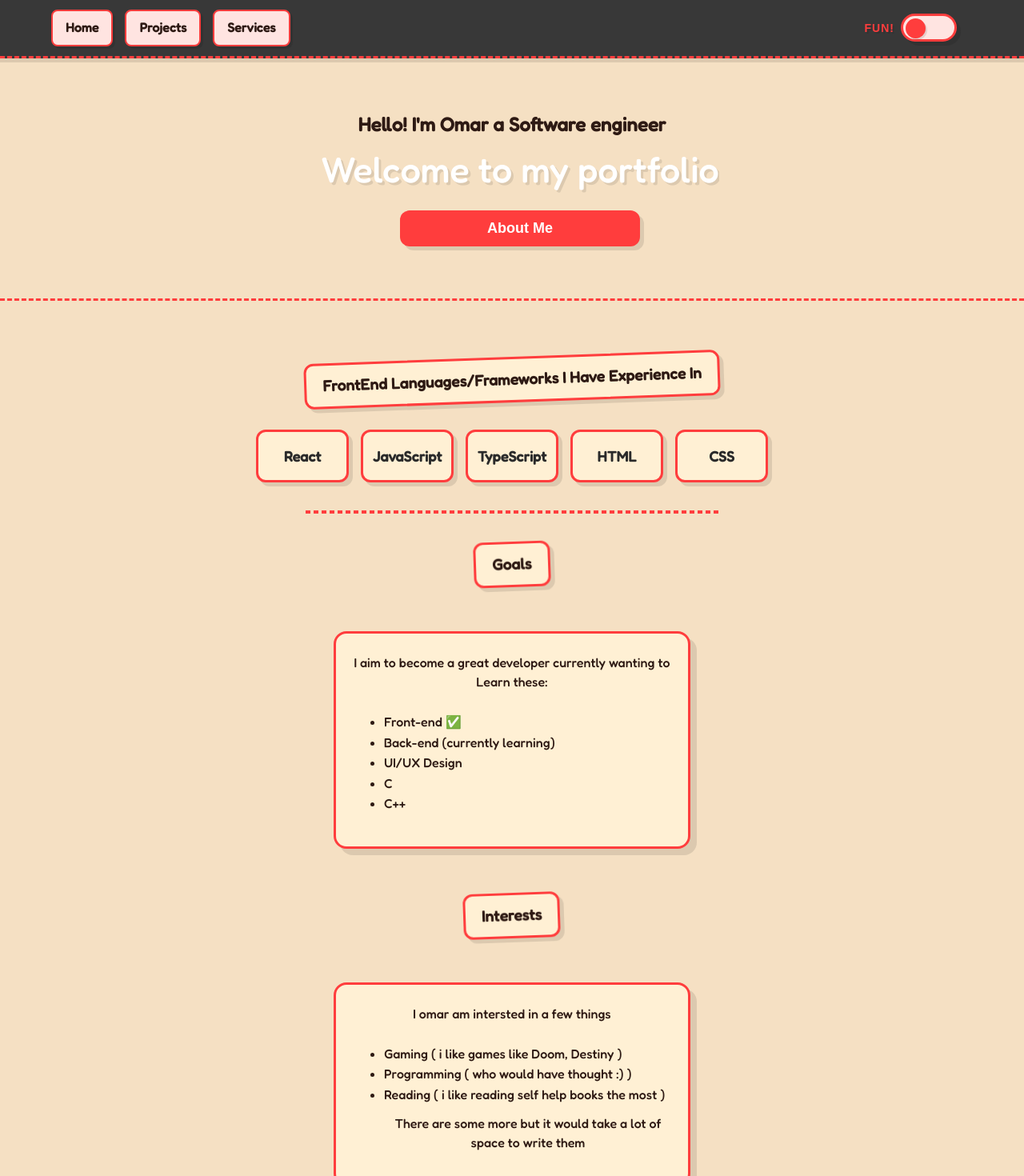
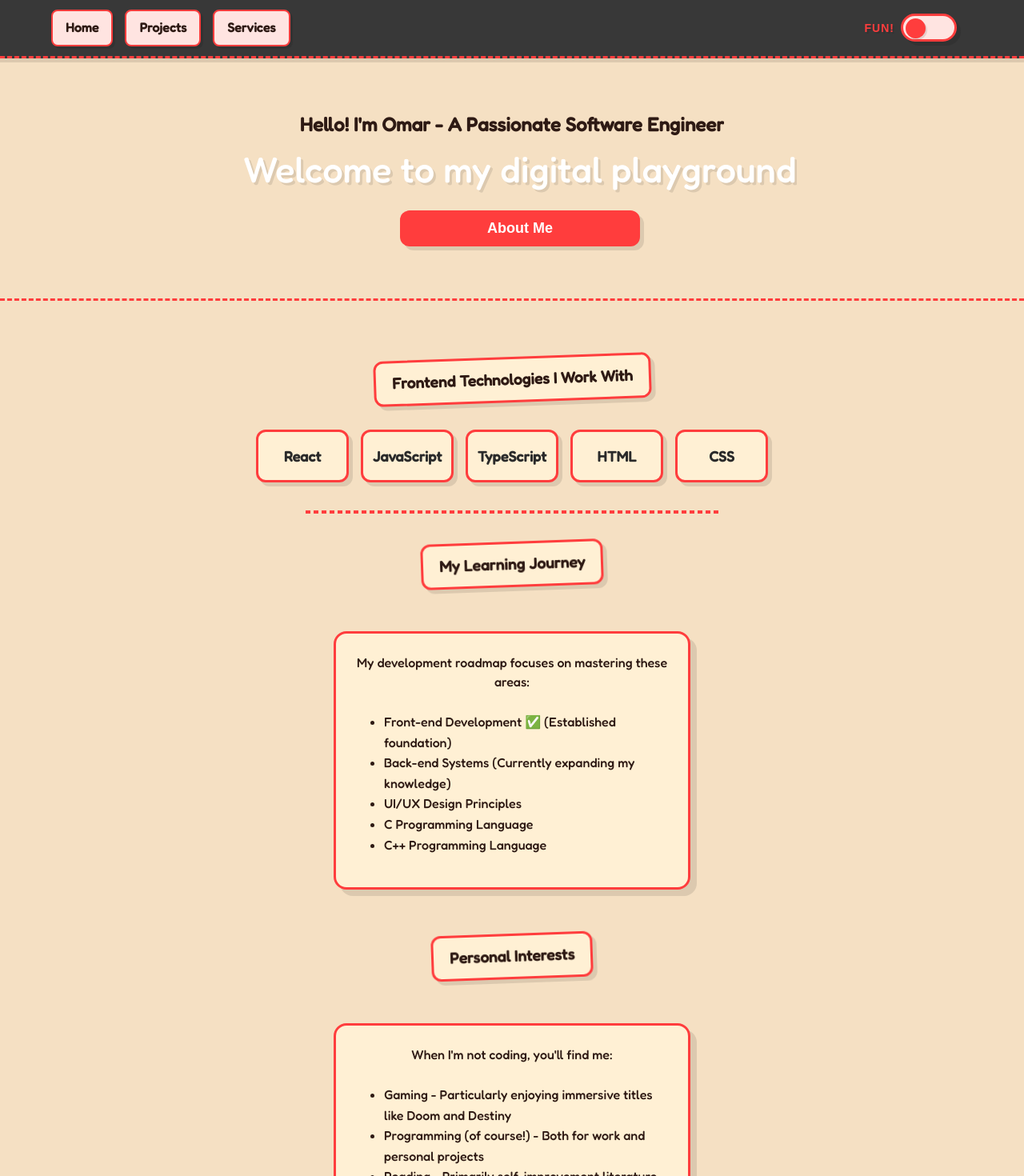
Before and after one commit to bonkmaster2010/portfolio, a React (Vite) app in the folder portfolio/: page / in a window 1280 px wide. Shown: the top 1470 px of the page at 80% size. Built offline with nearby package versions, Linux system fonts and the light colour scheme.

Commit message:
i think u can figure out what this update is

```diff
--- a/portfolio/src/App.tsx
+++ b/portfolio/src/App.tsx
@@ -8,34 +8,31 @@ function AboutMe() {
   const [mj, setMj] = useState(false);
   const [quote, setQuote] = useState(randomQuote);
 
-
   return (
     <>
       <KonamiEgg/>
       <div className='my-intro'>
-          <h2>Hello! I'm Omar a Software engineer</h2>
-        <p>Welcome to my portfolio</p>
+        <h2>Hello! I'm Omar - A Passionate Software Engineer</h2>
+        <p>Welcome to my digital playground</p>
         <button onClick={() => setMj(true)} id='mj'>About Me</button>
       </div>
 
       <div className='about-me'>
-
         {mj && (
           <div className='overlay' onClick={() => setMj(false)}>
             <div className='modal' onClick={(e) => e.stopPropagation()}>
-              <p>I'm Omar, a self-taught developer from Cairo, Egypt. I started learning web development and since then, I've been building real projects, learning by doing.</p>
-              <p>So far, I’ve completed 13 projects — including apps like a calculator, to-do list, blog, dashboard, and even an e-commerce site. Every project pushed me to learn something new and solve real problems.</p>
-              <p>I'm currently focused on learning full-stack development, and I'm excited to see what the future holds!</p>
+              <p>I'm Omar, a self-taught developer from Cairo, Egypt who fell in love with coding. My journey began with web development, and I've been building real-world projects ever since - learning through hands-on experience.</p>
+              <p>To date, I've successfully completed 13 diverse projects ranging from practical tools like calculators and to-do lists to complex applications including blogs, dashboards, and even a full e-commerce platform. Each project has been a stepping stone, challenging me to solve problems and expand my skills.</p>
+              <p>Currently, I'm diving deep into full-stack development, excited to bridge the gap between frontend and backend systems while continuing to grow as a developer.</p>
 
               <div className='project-highlights'>
-                <p>❁ Project Hightlights ❁</p>
+                <p>❁ Project Highlights ❁</p>
                 <ul>
-                  <li><b>Fnaf 1</b> - currently being built its a top view fnaf 1 game i tried my best to make it first person using three.js but my device can't handle it</li>
-                  <li><b>BirAnA</b> - My biggest project yet im proud of it took me around 2 weeks to finish it </li>
-                  <li><b>Guess N Live</b> - this project was really fun to build! its not as hard as the other's but i love it!</li>
-                  <li><b>Expense-Tracker</b> - this project was hard for me because i got an error every like second but im happy it turned out well (kinda)</li>
+                  <li><b>FNAF 1 Recreation</b> - A top-down interpretation of the classic horror game (Originally attempted as a first-person experience using Three.js, but optimized for broader device compatibility)</li>
+                  <li><b>BirAnA</b> - My most ambitious project to date, representing two weeks of focused development and problem-solving</li>
+                  <li><b>Guess N Live</b> - A particularly enjoyable build that combines fun gameplay with clean implementation</li>
+                  <li><b>Expense-Tracker</b> - A challenging project that pushed my debugging skills and ultimately resulted in a functional financial tool</li>
                 </ul>
-
               </div>
 
               <button id='mj-check' onClick={() => setMj(false)}>Close</button>
@@ -43,7 +40,7 @@ function AboutMe() {
           </div>
         )}
 
-        <h2 className='intro-label'>FrontEnd Languages/Frameworks I Have Experience In</h2>
+        <h2 className='intro-label'>Frontend Technologies I Work With</h2>
         <div className='my-skills'>
           <span className='skills-card'>React</span>
           <span className='skills-card'>JavaScript</span>
@@ -53,34 +50,33 @@ function AboutMe() {
         </div>
 
         <hr id='intro-hr' />
-        <h2 className='intro-label'>Goals</h2>
+        <h2 className='intro-label'>My Learning Journey</h2>
         <div className='intersts'>
-        <p>I aim to become a great developer currently wanting to Learn these: </p>
+          <p>My development roadmap focuses on mastering these areas:</p>
           <ul>
-          <li>Front-end ✅</li>
-          <li>Back-end (currently learning)</li>
-          <li>UI/UX Design</li>
-          <li>C</li>
-          <li>C++</li>
+            <li>Front-end Development ✅ (Established foundation)</li>
+            <li>Back-end Systems (Currently expanding my knowledge)</li>
+            <li>UI/UX Design Principles</li>
+            <li>C Programming Language</li>
+            <li>C++ Programming Language</li>
           </ul>
         </div>
 
-        <h2 className='intro-label'>Interests</h2>
+        <h2 className='intro-label'>Personal Interests</h2>
         <div className='intersts'>
-        <p>I omar am intersted in a few things</p>
+          <p>When I'm not coding, you'll find me:</p>
           <ul>
-          <li>Gaming ( i like games like Doom, Destiny )</li>
-          <li>Programming ( who would have thought :) )</li>
-          <li>Reading ( i like reading self help books the most )</li>
-          <p style={{marginTop: "10px", textAlign: "center"}}>There are some more but it would take a lot of space to write them </p>
+            <li>Gaming - Particularly enjoying immersive titles like Doom and Destiny</li>
+            <li>Programming (of course!) - Both for work and personal projects</li>
+            <li>Reading - Primarily self-improvement literature and tech-related content</li>
+            <p style={{marginTop: "10px", textAlign: "center"}}>Among many other hobbies that keep life interesting!</p>
           </ul>
         </div>
 
-        <h2 className='intro-label'>Quotes i like</h2>
+        <h2 className='intro-label'>Quotes i find inspiring</h2>
         <div className='intersts'>
-         <p id='quote-title'>Here is a random Quote</p>
           <p><b>"{quote}"</b></p>
-          <button id='rockAndRoll' onClick={() => setQuote(randomQuote)}>Roll</button>
+          <button id='rockAndRoll' onClick={() => setQuote(randomQuote)}>Randomize</button>
         </div>
       </div>
       <Footer/>
--- a/portfolio/src/styles/App.css
+++ b/portfolio/src/styles/App.css
@@ -372,7 +372,13 @@ html {
     margin-bottom: 20px;
   }
 
+  .my-intro h2{
+    text-align: center;
+    width: 90%;
+  }
+
   .my-intro p {
+    width: 90%;
     font-size: 28px;
     text-align: center;
     margin: 0 0 12px 0;
--- a/portfolio/src/styles/Layout.css
+++ b/portfolio/src/styles/Layout.css
@@ -213,7 +213,7 @@ div,
 }
 
 .minimal-mode #tgm::before {
-  left: calc(100% - 28px);
+  left: calc(100% - 20px);
   background: var(--text-primary);
 }
 
```
Lines whose indentation alone changed are shown as unchanged.
